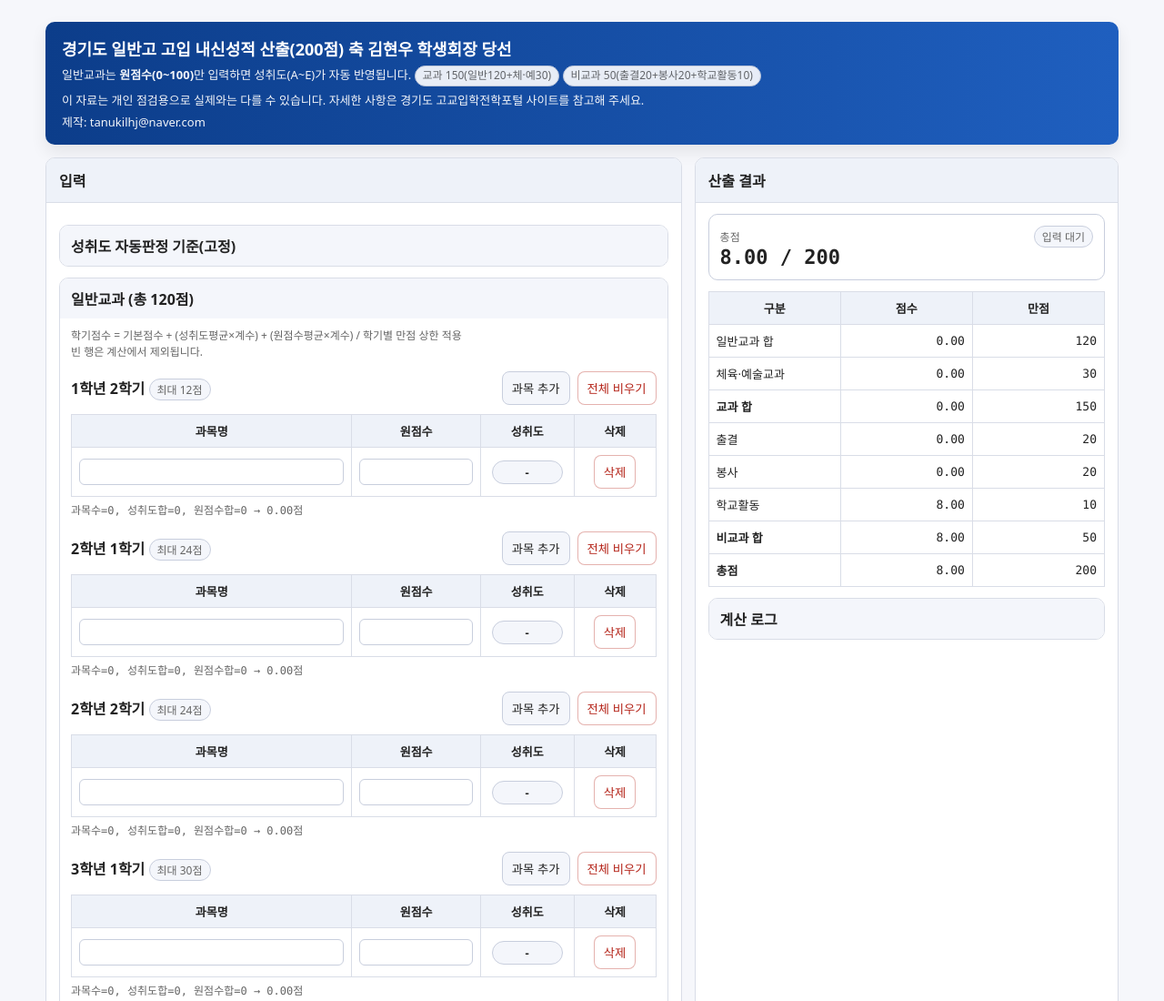
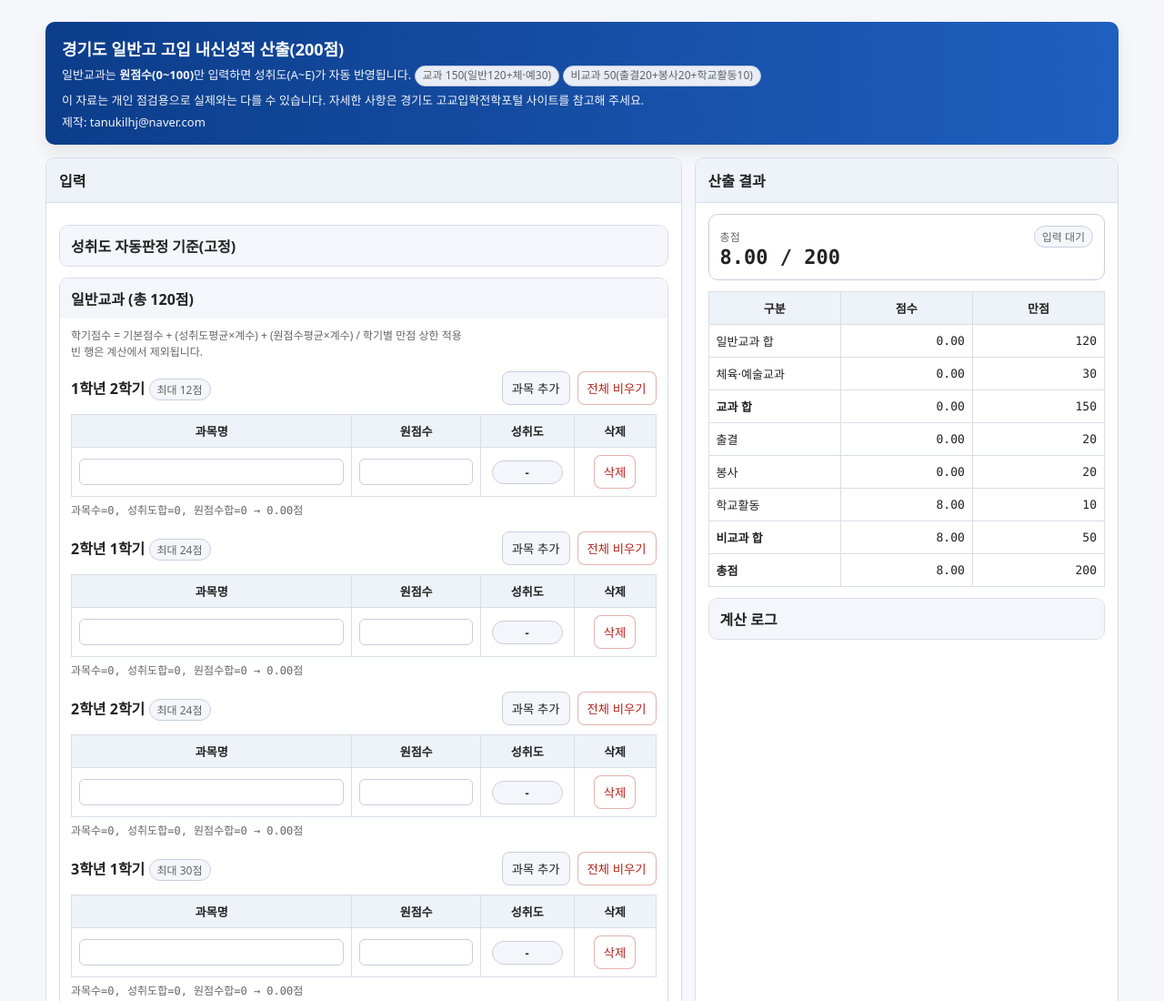
Before and after one commit to jjomilee/highenter, a plain HTML site: page index.html in a window 1280 px wide. Shown: the top 1100 px of the page at 91% size. Drawn offline with Linux system fonts and the light colour scheme.

Commit message:
Update index.html

```diff
--- a/index.html
+++ b/index.html
@@ -107,7 +107,7 @@
 <body>
   <div class="wrap">
     <div class="titlebar">
-      <h1>경기도 일반고 고입 내신성적 산출(200점) 축 김현우 학생회장 당선</h1>
+      <h1>경기도 일반고 고입 내신성적 산출(200점)</h1>
       <p>
         일반교과는 <b>원점수(0~100)</b>만 입력하면 성취도(A~E)가 자동 반영됩니다.
         <span class="pill">교과 150(일반120+체·예30)</span>
```
